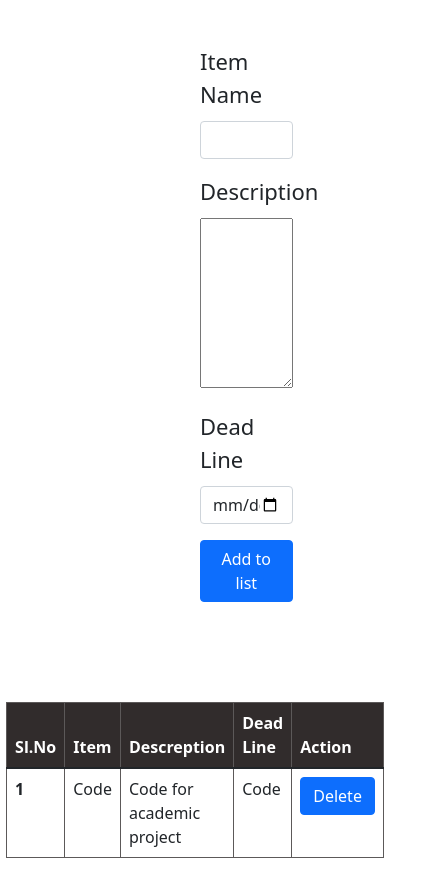
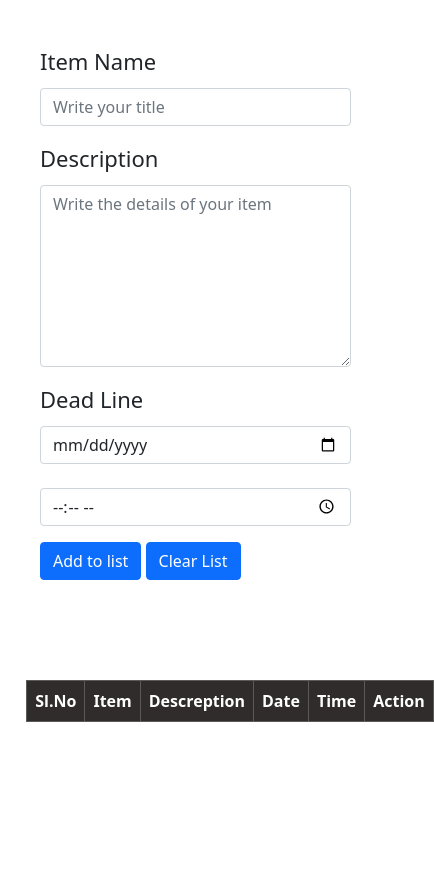
Before and after one commit to ruhaimmohammed/To-Do-List, a plain HTML site: page index.html in a window 390 px wide. Shown: the part 81-955 px from the top of the page, 434 px wide, since content can reach past the window. After the commit the page ends 867 px from the top, so only its background shows below. Drawn offline with nearby package versions, Linux system fonts and the light colour scheme.

Commit message:
Project Finished

```diff
--- a/index.html
+++ b/index.html
@@ -11,21 +11,23 @@
 <body class="pl-5020" >
     <h2 class="my-5" id="title">To DO List</h2>
     <div class="w-75 " id="form">
-        <div class="mb-3" >
+        <div class="mb-3 form-container">
           <label for="tit" class="form-label">Item Name</label>
-          <input type="text" id="tit" class="form-control" >
+          <input type="text" id="tit" class="form-control" placeholder="Write your title">
           <!-- <div id="emailHelp" class="form-text">We'll never share your email with anyone else.</div> -->
         </div>
-        <div class="mb-3">
+        <div class="mb-3 form-container">
           <label for="description" class="form-label">Description</label> <br>
-          <textarea name="description" id="description" rows="7"></textarea>
+          <textarea name="description" id="description" rows="7" class="form-control" placeholder="Write the details of your item"></textarea>
         </div>
-        <div class="mb-3">
+        <div class="mb-3 form-container">
           <label for="time" class="form-label">Dead Line</label>
-          <input type="datetime-local" class="form-control" id="time">
+          <input type="date" class="form-control" id="date"><br>
+          <input type="time" class="form-control" id="time">
         </div>
 
         <button type="submit" id="add" class="btn btn-primary">Add to list</button>
+        <button id="clear" class="btn btn-primary" onclick="clearList()">Clear List</button>
     </div>
     <div id="table">
       <table class="table table-bordered ">
@@ -34,21 +36,16 @@
             <th scope="col">Sl.No</th>
             <th scope="col">Item</th>
             <th scope="col">Descreption</th>
-            <th scope="col">Dead Line</th>
+            <th scope="col">Date</th>
+            <th scope="col">Time</th>
             <th scope="col">Action</th>
           </tr>
         </thead>
-        <tbody>
-          <tr>
-            <th scope="row">1</th>
-            <td>Code</td>
-            <td>Code for academic project</td>
-            <td>Code</td>
-            <td><button class="btn btn-primary">Delete</button></td>
-          </tr>
+        <tbody id="tbody">
         </tbody>
       </table>
     </div>
+    <br><br>
 </body>
     <script src="https://cdn.jsdelivr.net/npm/bootstrap@5.1.1/dist/js/bootstrap.bundle.min.js" integrity="sha384-/bQdsTh/da6pkI1MST/rWKFNjaCP5gBSY4sEBT38Q/9RBh9AH40zEOg7Hlq2THRZ" crossorigin="anonymous"></script>
     <script src="https://cdn.jsdelivr.net/npm/@popperjs/core@2.9.3/dist/umd/popper.min.js" integrity="sha384-W8fXfP3gkOKtndU4JGtKDvXbO53Wy8SZCQHczT5FMiiqmQfUpWbYdTil/SxwZgAN" crossorigin="anonymous"></script>
--- a/script.js
+++ b/script.js
@@ -1,22 +1,77 @@
-add = document.getElementById("add");
-add.addEventListener("click", () =>{
+function getAndUpdate(){
     console.log("Updating List...");
     tit = document.getElementById('tit').value;
     desc = document.getElementById('description').value;
-    date = document.getElementById('time').value;
+    date = document.getElementById('date').value;
+    time = document.getElementById('time').value;
+
 
     if (localStorage.getItem('itemsJson')==null){
         itemJsonArray = [];
-        itemJsonArray.push([tit, desc, date]);
+        itemJsonArray.push([tit, desc, date, time]);
         localStorage.setItem('itemsJson', JSON.stringify(itemJsonArray))
     }
     else{
         itemJsonArrayStr = localStorage.getItem('itemsJson')
         itemJsonArray = JSON.parse(itemJsonArrayStr);
-        itemJsonArray.push([tit, desc, date]);
+        itemJsonArray.push([tit, desc, date, time]);
         localStorage.setItem('itemsJson', JSON.stringify(itemJsonArray))
     }
+    update();
+
+}
+
+function update() {
+    if (localStorage.getItem('itemsJson')==null){
+        itemJsonArray = [];
+        localStorage.setItem('itemsJson', JSON.stringify(itemJsonArray))
+    }
+    else{
+        itemJsonArrayStr = localStorage.getItem('itemsJson')
+        itemJsonArray = JSON.parse(itemJsonArrayStr);
+    }
+
+    // Looping table body
+
+    let tableBody = document.getElementById("tbody");
+    let str = "";
+    itemJsonArray.forEach((element, index) => {
+        str +=`
+        <tr>
+        <th scope="row">${index + 1}</th>
+        <td>${element[0]}</td>
+        <td>${element[1]}</td>
+        <td>${element[2]}</td>
+        <td>${element[3]}</td>
+        <td><button class="btn btn-primary" onclick="deleted(${index})">Delete</button></td>
+        </tr>`;
+    });
+    tableBody.innerHTML = str ;
 
 
+}
 
-});
+add = document.getElementById("add");
+add.addEventListener("click", getAndUpdate);
+update();
+
+// Deleting completed task
+function deleted(itemIndex){
+    console.log ("Delete", itemIndex)
+    itemJsonArrayStr = localStorage.getItem('itemsJson')
+    itemJsonArray = JSON.parse(itemJsonArrayStr);
+    // Delete itemIndex element from Array
+    itemJsonArray.splice(itemIndex, 1)
+    localStorage.setItem('itemsJson', JSON.stringify(itemJsonArray))
+    update();
+}
+
+// Clear whole list
+
+function clearList(){
+    if(confirm("Do you really want to clear")){
+    console.log("Whole list cleared");
+    localStorage.clear();
+    update();
+    }
+}
--- a/style.css
+++ b/style.css
@@ -34,3 +34,31 @@
     background-color: rgb(49, 44, 44);
     color: white;
 }
+@media only screen and (max-width:970px){
+    #form{
+        padding-left: 80px;
+    }
+
+}
+@media only screen and (max-width:550px){
+    .table{
+        width: 95%;
+    }
+    #form{
+        width: 90% !important;
+        padding-left: 40px;
+    }
+    .form-control{
+        width: 100%;
+    }
+    .form-container{
+        width: 100%;
+    }
+
+}
+@media only screen and (max-width:450px){
+    #table{
+       padding-left: 70px;
+    }
+
+}
```
